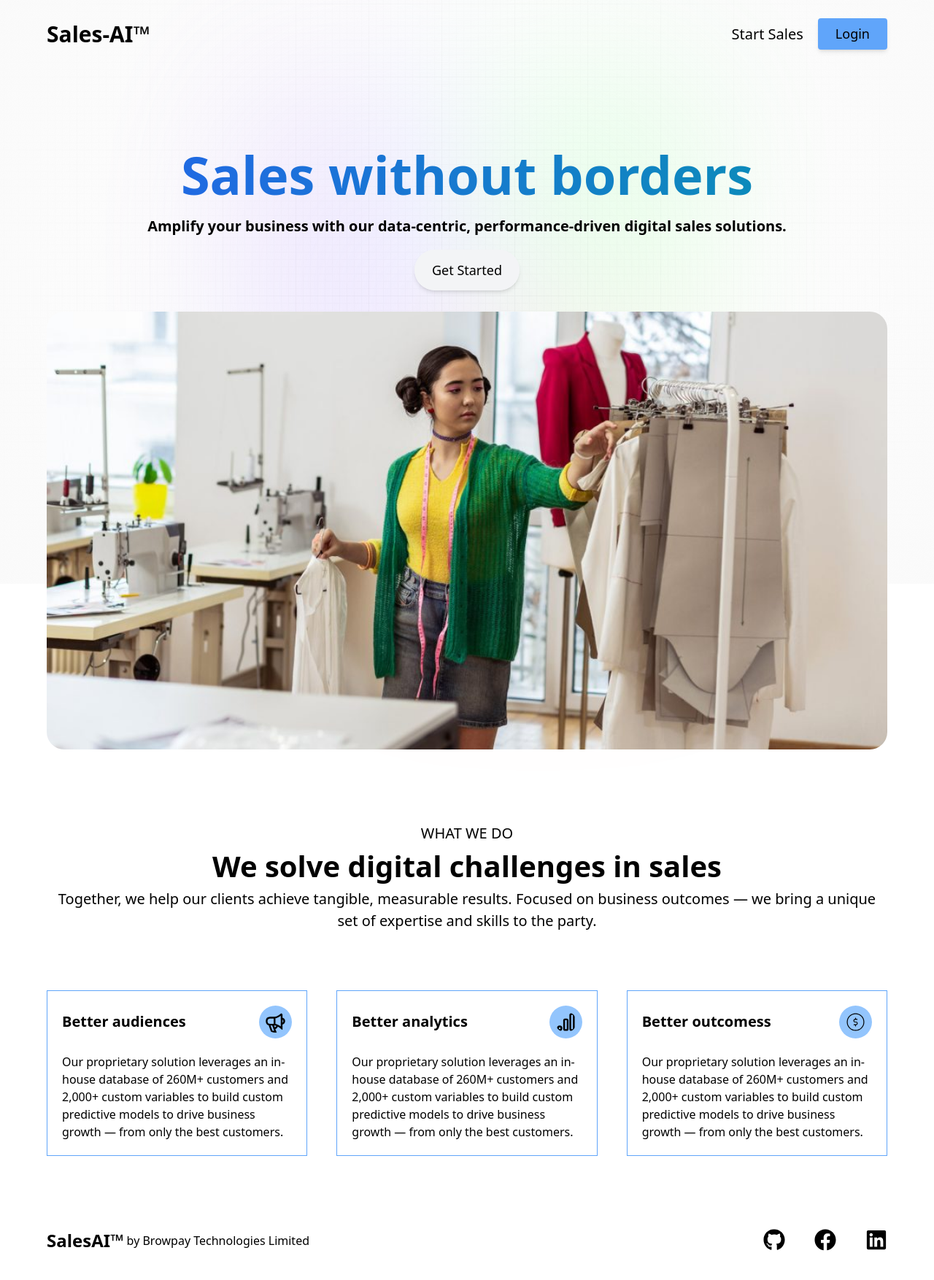
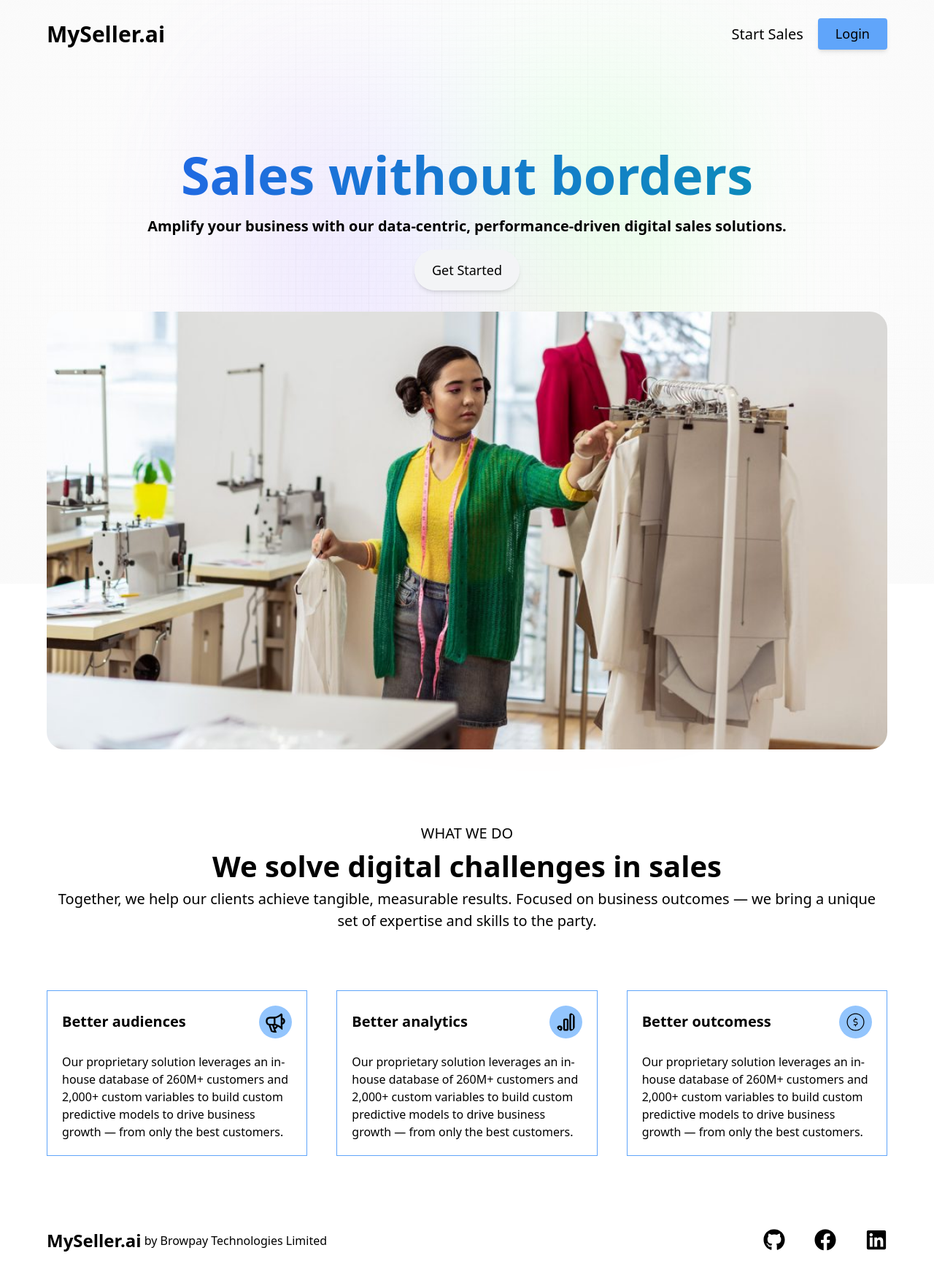
Before and after one commit to MyRichard12/AfriHacks2023-TeamBrowpay, a React (Vite) app: page / in a window 1280 px wide. Shown: the top 1754 px of the page at 73% size. Built offline with nearby package versions, Linux system fonts and the light colour scheme; no server answers.

Commit message:
naming ceremony

```diff
--- a/src/components/Footer.jsx
+++ b/src/components/Footer.jsx
@@ -5,7 +5,7 @@ function Footer() {
   return (
     <div className='flex flex-wrap justify-between w-full '>
       <div className='flex flex-wrap items-center'>
-      <span className="text-md md:text-2xl font-semibold mr-1">SalesAI&trade; {` `}</span>
+      <span className="text-md md:text-2xl font-semibold mr-1">MySeller.ai {` `}</span>
       <span className="text-md md:text-md font-light"> by Browpay Technologies Limited </span>
       </div>
 
--- a/src/components/Header.jsx
+++ b/src/components/Header.jsx
@@ -53,7 +53,7 @@ const Header = () => {
                 !open && "scale-0"
                 }`}
             >
-                <Link to="/">Sellai</Link>
+                <Link to="/">MySeller.ai</Link>
             </h1>
             </div>
             <ul className="pt-10">
--- a/src/components/Navbar.jsx
+++ b/src/components/Navbar.jsx
@@ -3,7 +3,7 @@ import { Link } from 'react-router-dom'
 function Navbar() {
   return (
     <nav className="w-full flex py-6 justify-between items-center navbar">
-      <h1 className='text-[25px] sm:text-[30px] font-bold'><Link to="/">Sales-AI&trade;</Link></h1>
+      <h1 className='text-[25px] sm:text-[30px] font-bold'><Link to="/">MySeller.ai</Link></h1>
 
       <div className='flex gap-5 items-center'>
         <ul className="text-[20px] list-none sm:flex justify-end items-center flex-1 gap-10 text-black">
```
